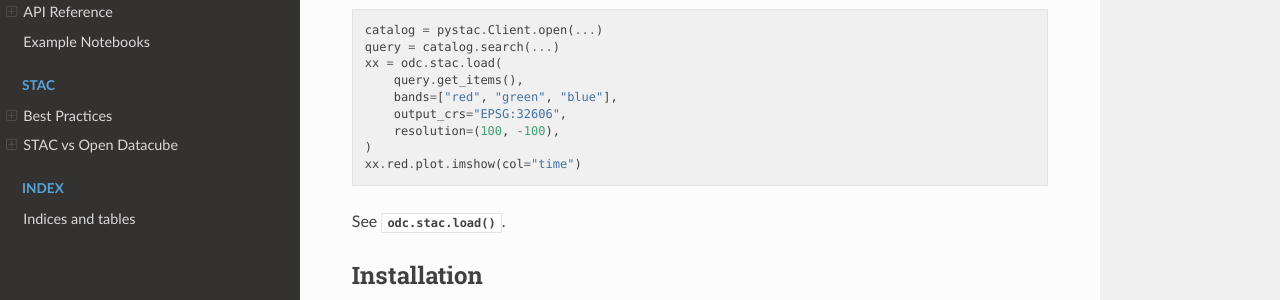
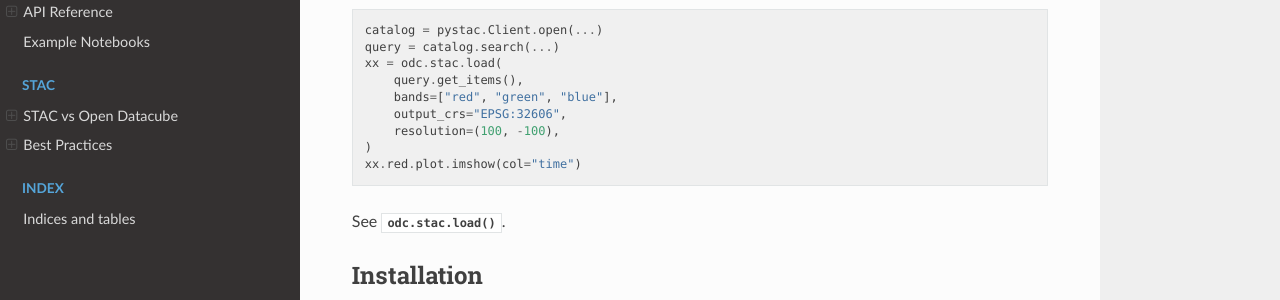
Before and after one commit to opendatacube/odc-stac, a Sphinx documentation site: the page built from docs/index.rst, in a window 1280 px wide. Shown: the part 256-556 px from the top of the page. Built offline with Sphinx 7.4.7 and the Read the Docs theme 2.0.0, drawn with Linux system fonts in a browser that asks for light colours; pages that are not in the unit, such as notebooks, are missing from menus.

```diff
--- a/docs/index.rst
+++ b/docs/index.rst
@@ -23,8 +23,8 @@ odc-stac
    :hidden:
    :maxdepth: 2
 
+   stac-vs-odc.rst
    stac-best-practice.rst
-   stac-vs-odc.rst
 
 .. toctree::
    :caption: Index
```
